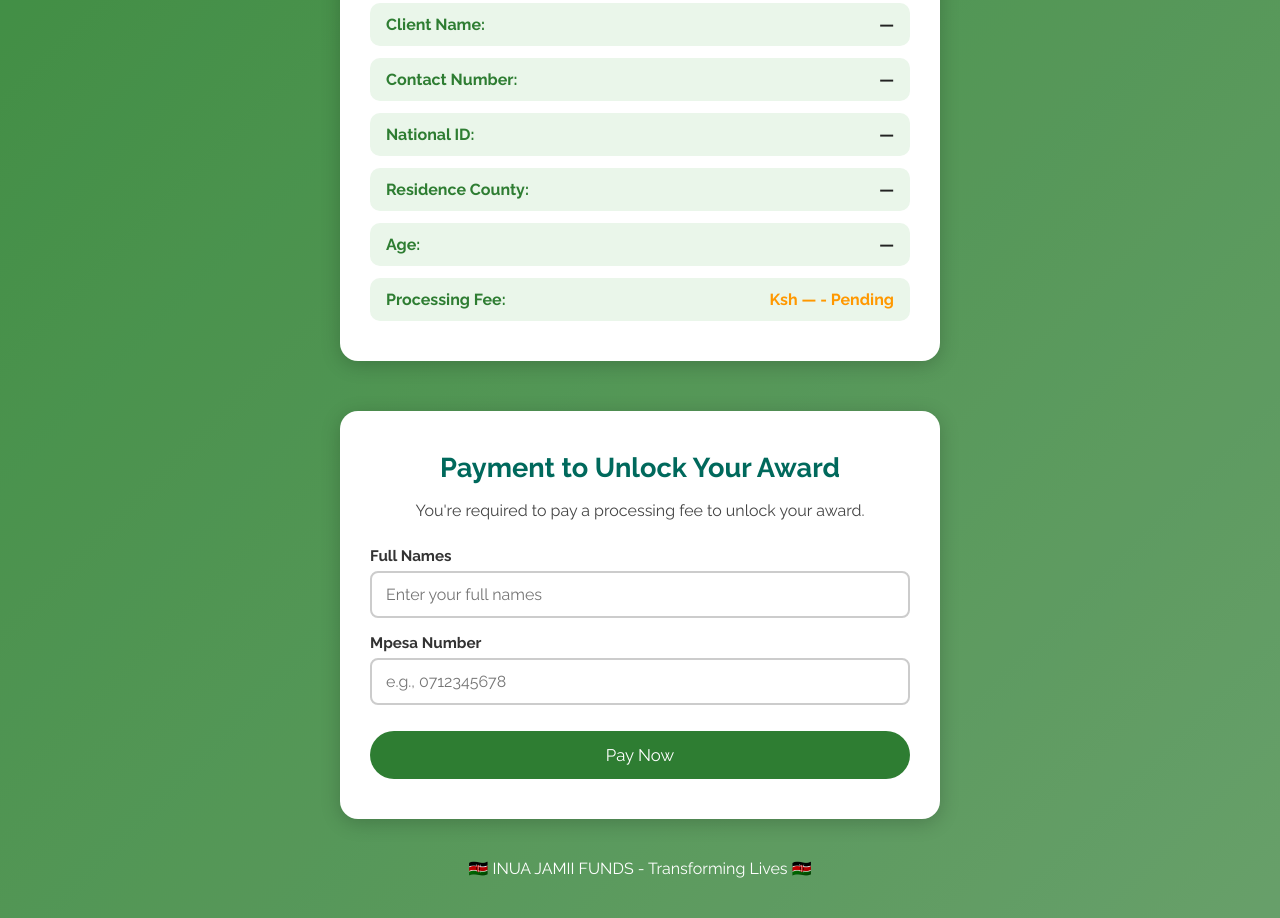
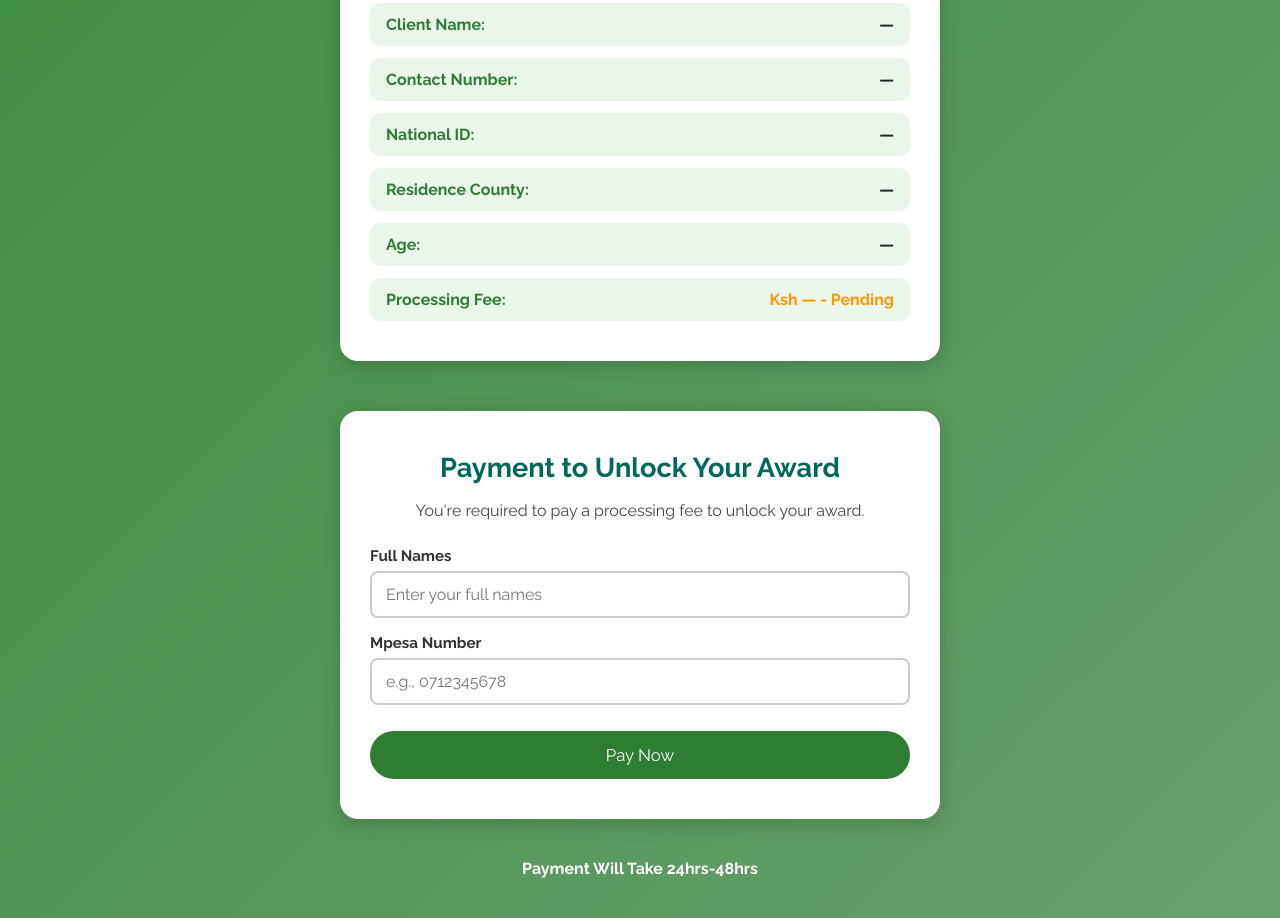
Before and after one commit to ezekielkipkoech8-sys/inua-jamii-funds, a website: page payment1.html in a window 1280 px wide. Shown: the part 339-1257 px from the top of the page. Drawn offline with Linux system fonts and the light colour scheme.

Commit message:
Replace footer text with payment processing time notice

```diff
--- a/payment1.html
+++ b/payment1.html
@@ -297,7 +297,7 @@
   </div>
 
 <div class="footer">
-  🇰🇪 INUA JAMII FUNDS - Transforming Lives 🇰🇪
+    <strong>Payment Will Take 24hrs-48hrs</strong>
 </div>
 <script>
 (function() {
```
